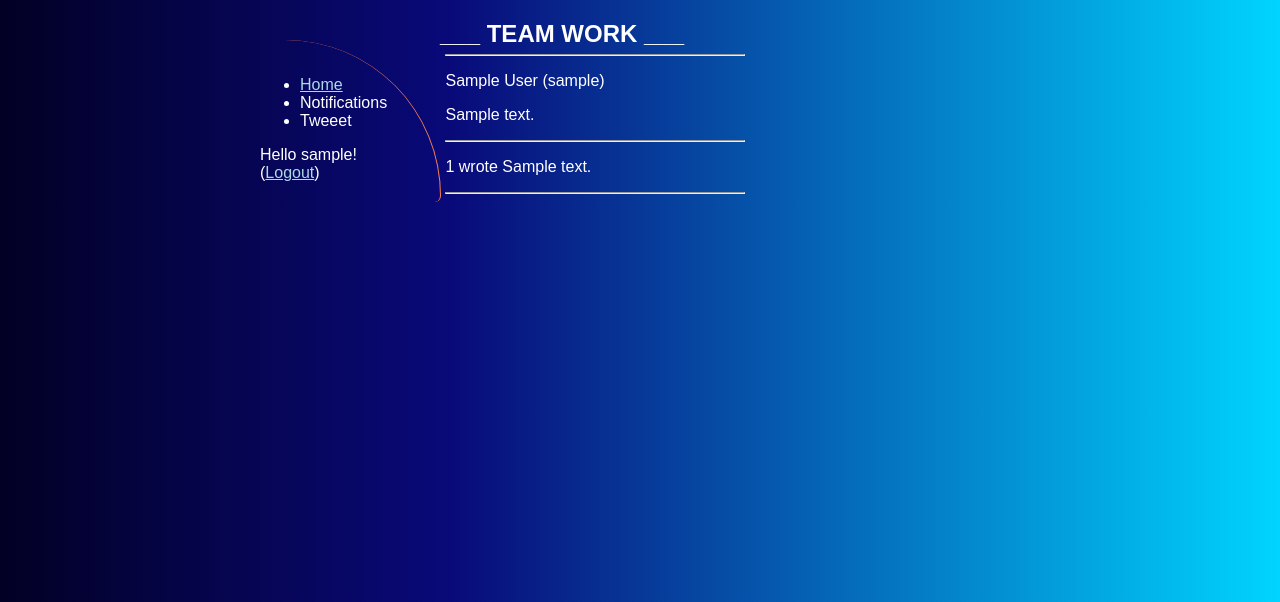
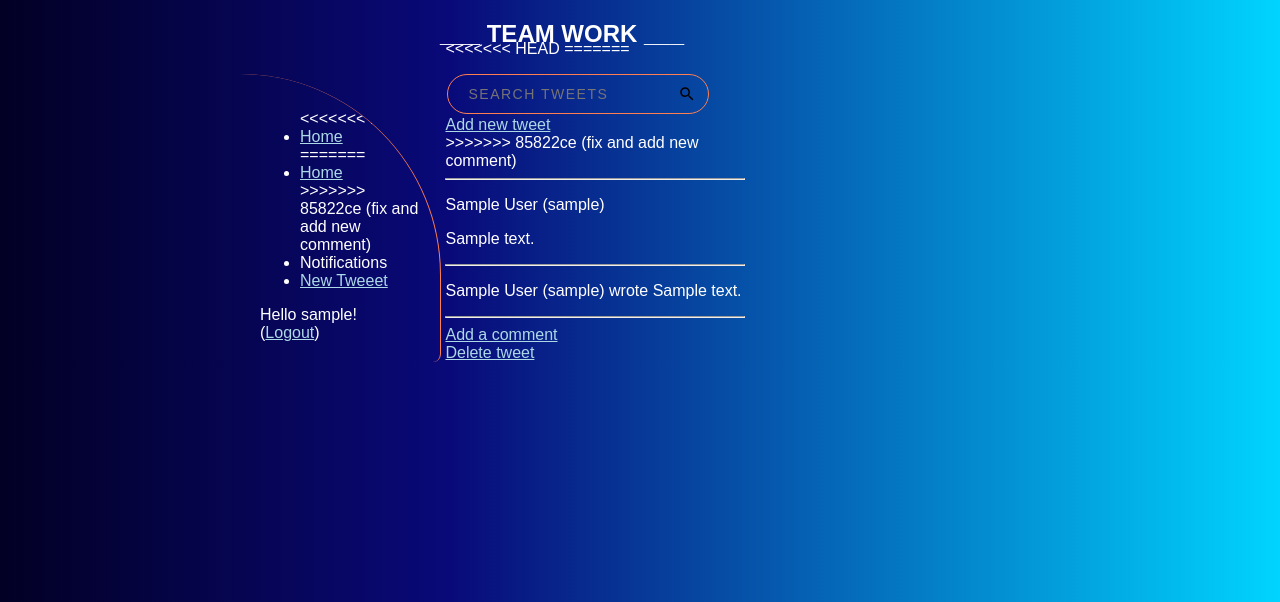
Before and after one commit to ionut-ksx/tweets_demo, a Flask app: page /tweet/1 in a window 1280 px wide. Shown: the top 602 px of the page. Run offline with Flask 2, Linux system fonts and the light colour scheme; the visitor is signed in with stand-in values (Sample User, id 1); tables that the repository leaves empty hold one stand-in row (values such as "Sample post").

Commit message:
fix and add new comment

```diff
--- a/requirements.txt
+++ b/requirements.txt
@@ -7,3 +7,4 @@
 flask_sqlalchemy
 Flask-Alembic
 flask_sessionstore
+flask_login
--- a/src/tweets_demo/app.py
+++ b/src/tweets_demo/app.py
@@ -18,11 +18,13 @@
 from tweets_demo.controllers.tweets import tweets_blueprint
 from tweets_demo.controllers.home import home_blueprint
 from tweets_demo.controllers.users import users_blueprint
+from tweets_demo.controllers.comments import comments_blueprint
 
 
 app.register_blueprint(tweets_blueprint)
 app.register_blueprint(home_blueprint)
 app.register_blueprint(users_blueprint)
+app.register_blueprint(comments_blueprint)
 
 if __name__ == "__main__":
 
--- a/src/tweets_demo/controllers/tweets.py
+++ b/src/tweets_demo/controllers/tweets.py
@@ -7,43 +7,60 @@
 tweets_blueprint = Blueprint("tweets", __name__)
 
 from tweets_demo.app import db
+from tweets_demo import login_required
 
 
 @tweets_blueprint.route("/tweet/<id>")
+@login_required
 def show(id):
     from tweets_demo.models.tweet import Tweet
     from tweets_demo.models.user import User
     from tweets_demo.models.comment import Comment
 
-    query = Tweet.query.filter_by(id=id).all()
-    tweet = query[0]
+    tweet_query = (
+        Tweet.query.join(User, User.id == Tweet.id_user)
+        .filter(Tweet.id == id)
+        .add_columns(User.name, User.username, Tweet.content, Tweet.id)
+        .all()
+    )
+    tweet = tweet_query[0]
 
-    author_query = User.query.filter_by(id=query[0].id_user).all()
-    tweet_author = author_query[0]
+    all_comments = (
+        User.query.join(Comment, Comment.id_user == User.id)
+        .filter(Comment.id_tweet == id)
+        .add_columns(Comment.content, User.name, User.username)
+        .all()
+    )
 
-    comments = Comment.query.filter_by(id_tweet=id).order_by(Comment.id).all()
-    # author_list = []
-    # for comment in comments:
-    #     comment_author_query = User.query.filter_by(id=comment.id_user).all()
-    #     author_list.append(comment_author_query[0])
-    # print(author_list)
-    print(comments)
-    # all_comments = Comments.query.join(User).filter(User.id == comments.id_user).all()
     mess = ""
-    # if len(all_comments) == 0:
-    #     mess = "No comments to this tweet"
-    return render_template("tweet/show.html", tweet=tweet, tweet_author=tweet_author, comments=comments, mess=mess)
+    if len(all_comments) == 0:
+        mess = "No comments to this tweet"
+    return render_template("tweet/show.html", tweet=tweet, all_comments=all_comments, mess=mess)
 
 
 @tweets_blueprint.route("/tweet/new")
+@login_required
 def new():
     return render_template("/tweet/new.html")
 
 
 @tweets_blueprint.route("/tweet/new", methods=["POST"])
+@login_required
 def create():
-    current_date_time = datetime.now()
-    # current_date_time = x.strftime("%d") + "." + x.strftime(%m) + "." + x.strftime(%d) + " " + x.strftime(%H) + ":" + x.strftime(%M)
+    from tweets_demo.models.tweet import Tweet
+
+    x = datetime.now()
+    current_date_time = (
+        x.strftime("%d")
+        + "-"
+        + x.strftime("%m")
+        + "-"
+        + x.strftime("%Y")
+        + " "
+        + x.strftime("%H")
+        + ":"
+        + x.strftime("%M")
+    )
     try:
         tweet = Tweet(
             id_user=2,
@@ -55,3 +72,9 @@
     except AssertionError as errors:
         return render_template("/tweet/new.html", errors=errors)
     return redirect("/")
+
+
+@tweets_blueprint.route("/tweet/<id>")
+@login_required
+def delete(id):
+    pass
--- a/src/tweets_demo/models/comment.py
+++ b/src/tweets_demo/models/comment.py
@@ -3,6 +3,7 @@
 from tweets_demo.app import db
 from datetime import datetime
 from sqlalchemy.ext.declarative import declarative_base
+import re
 
 Base = declarative_base()
 
--- a/src/tweets_demo/models/tweet.py
+++ b/src/tweets_demo/models/tweet.py
@@ -3,6 +3,8 @@
 from tweets_demo.app import db
 import re
 from sqlalchemy.ext.declarative import declarative_base
+from datetime import datetime
+import ipdb
 
 # from tweets_demo.models.comment import Comment
 
@@ -34,8 +36,9 @@
         return id_user
 
     def _is_valid_date_time(self, created_at):
-        if not datetime.datetime.strptime(created_at, "%d-%m-%Y"):
+        if not datetime.strptime(created_at, "%d-%m-%Y %H:%M"):
             raise ValueError("Not a valid datetime")
+        # ipdb.set_trace()
         return created_at
 
     def _is_valid_content(self, content):
--- a/src/tweets_demo/templates/index.html
+++ b/src/tweets_demo/templates/index.html
@@ -13,11 +13,15 @@
     <div class="split left">
         <div class="menu">
             <ul>
+<<<<<<< HEAD
                 <li>
                     <a href="{{ url_for('home.index') }}">Home</a>
                 </li>
+=======
+                <li><a href="/">Home</a></li>
+>>>>>>> 85822ce (fix and add new comment)
                 <li>Notifications</li>
-                <li>Tweeet</li>
+                <li><a href="/tweet/new">New Tweeet</a></li>
             </ul>
 
         </div>
@@ -34,7 +38,27 @@
         </div>
     </div>
     <div class="split right">
+<<<<<<< HEAD
 
+=======
+        <div class="top">
+            <div class="search__container">
+                <input class="search__input" type="text" placeholder="Search Tweets">
+            </div>
+        </div>
+        <div><a href="/tweet/new">Add new tweet</a></div>
+
+        <div class="tweets">
+
+            {% for tweet in tweets%}
+            <ul>
+                <li>
+                    {{tweet.name}} ({{tweet.username}}) : <a href="{{ url_for('tweets.show', id= tweet.id) }}">{{tweet.content}}</a>
+                </li>
+            </ul>
+            {% endfor %}
+        </div>
+>>>>>>> 85822ce (fix and add new comment)
         {# footer side -> fixed logo #}
         {# main body -> tweets & comments #}
         {% block content %}
--- a/src/tweets_demo/templates/tweet/show.html
+++ b/src/tweets_demo/templates/tweet/show.html
@@ -2,15 +2,18 @@
 {% block title %}View tweet{% endblock %}
 {% block content%}
 <hr>
-<p>{{tweet_author.name}} ({{tweet_author.username}})</p>
+<p>{{tweet.name}} ({{tweet.username}})</p>
 <p>{{ tweet.content }}</p>
 <hr>
-{% for comment in comments %}
-    <p>{{comment.id_user}} wrote {{comment.content}}</p>
+{% for comment in all_comments %}
+    <p>{{comment.name}} ({{comment.username}}) wrote {{comment.content}}</p>
     <hr>
 {% endfor %}
 {% if mess %}
     {{ mess }}
 {% endif %}
+<div><a href="{{ url_for('comments.new', id= tweet.id) }}">Add a comment</a></div>
+<div><a href="{{url_for('tweets.delete', id = tweet.id)}}">Delete tweet</a></div>
+
 
 {% endblock %}
```
Also changed, not shown: src/tweets_demo/controllers/comments.py (added, +39 -0 lines), src/tweets_demo/controllers/home.py (+8 -1 lines), src/tweets_demo/templates/comment/new.html (added, +13 -0 lines), 1 other file.
